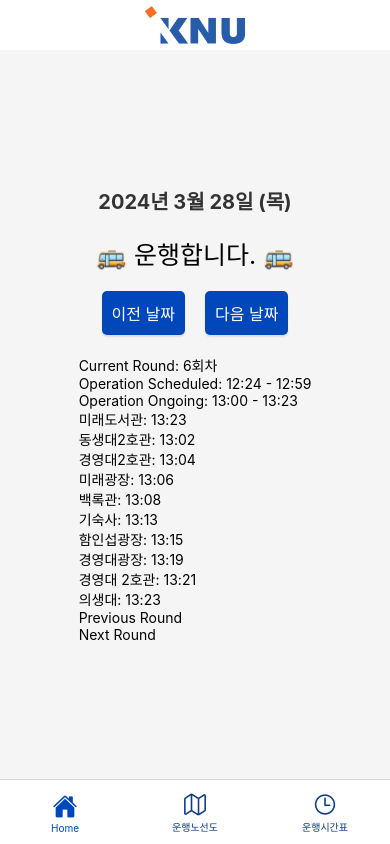
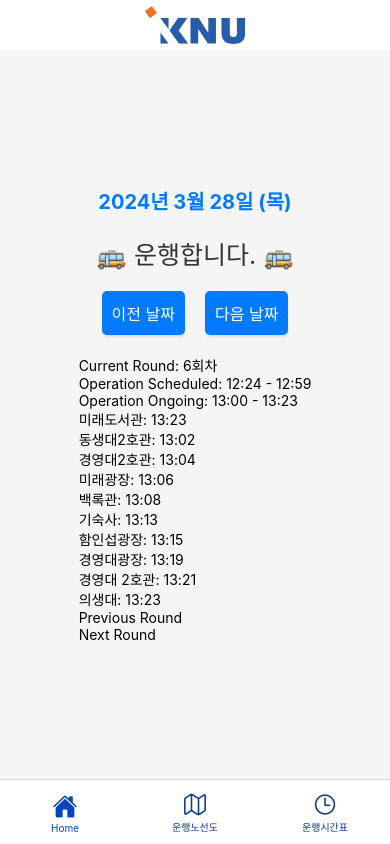
Before and after one commit to semicolonsknu/knubus, a React Native app in the folder frontend/: screen /Home in a window 390 px wide. Built offline with nearby package versions, Linux system fonts and the light colour scheme.

Commit message:
feat: homescreen 버튼 함수 수정

```diff
--- a/frontend/src/pages/HomeScreen.js
+++ b/frontend/src/pages/HomeScreen.js
@@ -37,19 +37,21 @@ const HomeScreen = () => {
     formatOperation(selectedDate)
   )
 
-  const goToPreviousDay = () => {
+  // 버튼 --------------------------------------------------------------
+
+  const goToPrevious = () => {
     let prevDay = new Date(selectedDate)
     prevDay.setDate(prevDay.getDate() - 1)
     setSelectedDate(prevDay)
   }
 
-  const goToNextDay = () => {
+  const goToNext = () => {
     let nextDay = new Date(selectedDate)
     nextDay.setDate(nextDay.getDate() + 1)
     setSelectedDate(nextDay)
   }
 
-  const goToToday = () => {
+  const goToNow = () => {
     setSelectedDate(new Date())
   }
 
@@ -62,15 +64,15 @@ const HomeScreen = () => {
         {isOperationDay ? '🚌 운행합니다. 🚌' : '운행하지 않습니다.'}
       </Text>
       <View style={styles.buttonContainer}>
-        <TouchableOpacity style={styles.button} onPress={goToPreviousDay}>
+        <TouchableOpacity style={styles.button} onPress={goToPrevious}>
           <Text style={styles.buttonText}>이전 날짜</Text>
         </TouchableOpacity>
         {formatDate(currentDate) !== formatDate(selectedDate) && (
-          <TouchableOpacity style={styles.buttonToToday} onPress={goToToday}>
+          <TouchableOpacity style={styles.buttonToToday} onPress={goToNow}>
             <Text style={styles.buttonText}>오늘 날짜로</Text>
           </TouchableOpacity>
         )}
-        <TouchableOpacity style={styles.button} onPress={goToNextDay}>
+        <TouchableOpacity style={styles.button} onPress={goToNext}>
           <Text style={styles.buttonText}>다음 날짜</Text>
         </TouchableOpacity>
       </View>
@@ -90,17 +92,19 @@ const styles = StyleSheet.create({
     fontSize: 20,
     fontWeight: 'bold',
     marginBottom: 20,
+    color: '#007AFF', // Apple blue color
   },
   operationText: {
     fontSize: 25,
     marginBottom: 20,
+    color: '#333333', // Default color
   },
   buttonContainer: {
     flexDirection: 'row',
     marginBottom: 20,
   },
   button: {
-    backgroundColor: '#0047bb',
+    backgroundColor: '#007AFF', // Apple blue color
     borderRadius: 5,
     padding: 10,
     marginHorizontal: 10,
@@ -111,7 +115,7 @@ const styles = StyleSheet.create({
     shadowRadius: 2,
   },
   buttonToToday: {
-    backgroundColor: '#0f3c87',
+    backgroundColor: '#007AFF', // Apple blue color
     borderRadius: 5,
     padding: 10,
     marginHorizontal: 10,
@@ -126,14 +130,10 @@ const styles = StyleSheet.create({
     fontSize: 16,
   },
   blueText: {
-    color: '#007BFF',
+    color: '#007AFF', // Apple blue color
   },
   redText: {
-    color: '#FF4136',
-  },
-  defaultText: {
-    color: '#333333',
+    color: '#FF3B30', // Apple red color
   },
 })
-
 export default HomeScreen
```
